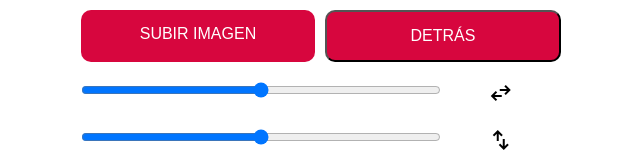
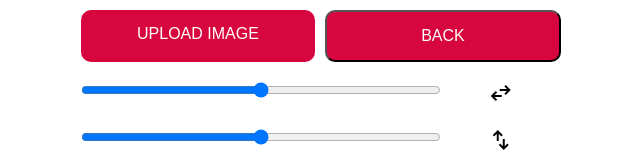
Before and after one commit to Bastiasa/shirt_maker, a plain HTML site: page index.html in a window 1280 px wide. Shown: the part 465-631 px from the top of the page, 319-959 px from the left. Drawn offline with nearby package versions, Linux system fonts and the light colour scheme; no server answers.

Commit message:
Language Correction

```diff
--- a/index.html
+++ b/index.html
@@ -122,8 +122,8 @@
         <input accept="image/*" type="file" style="display: none;" name="" id="image-input">
 
         <div class="container">
-            <label for="image-input">SUBIR IMAGEN</label>
-            <button id="switch-limits">DETRÁS</button>
+            <label for="image-input">UPLOAD IMAGE</label>
+            <button id="switch-limits">BACK</button>
         </div>
 
 
@@ -295,7 +295,7 @@
 
             if(canvasManager instanceof CanvasManager) {
                 canvasManager.imageLimit = (canvasManager.imageLimit == forwardsLimits) ? backwardsLimits : forwardsLimits;
-                switchLimitsButton.textContent = (canvasManager.imageLimit !== forwardsLimits) ? "DELANTE" : "DETRÁS";
+                switchLimitsButton.textContent = (canvasManager.imageLimit !== forwardsLimits) ? "FRONT" : "BACK";
             }
 
         }
```
